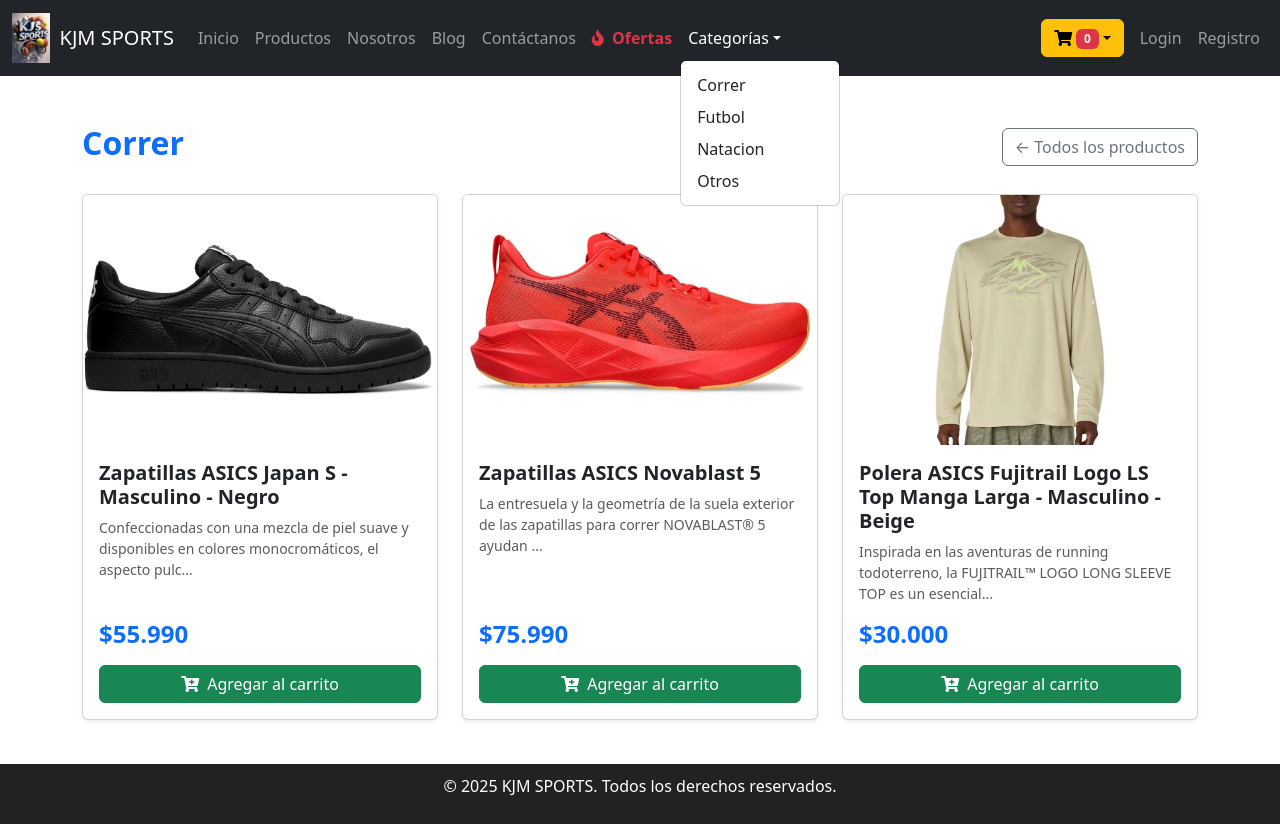
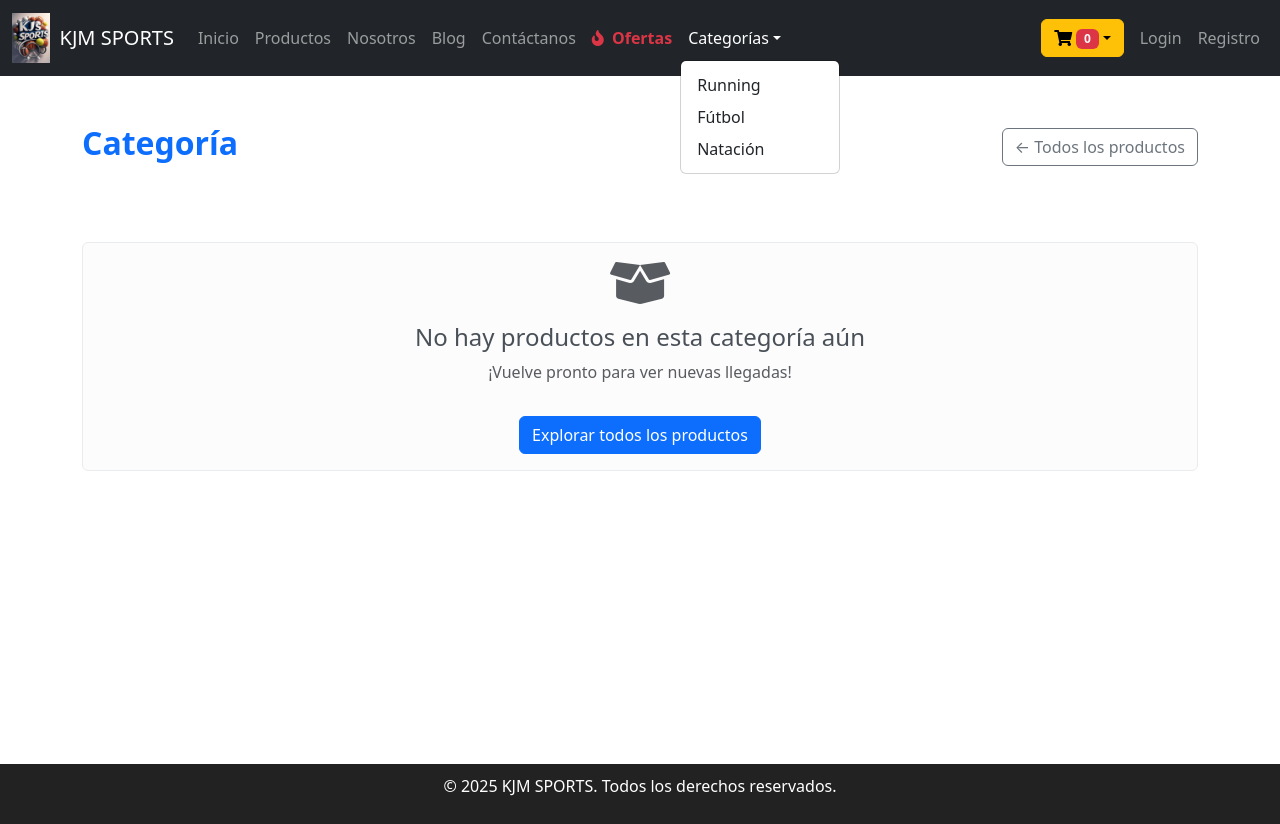
Before and after one commit to jorgealvarezbriceno/kjmsports-prueba, a React (Vite) app: page /categoria/correr in a window 1280 px wide. Both pictures are taken after a click on the button "Categorías". Built offline with nearby package versions, Linux system fonts and the light colour scheme.

Commit message:
correcion categtorias y ofertas

```diff
--- a/src/components/Navbar.jsx
+++ b/src/components/Navbar.jsx
@@ -73,22 +73,34 @@ const Navbar = () => {
                             </Link>
                             </li>
                         <li className="nav-item dropdown">
-                            <a className="nav-link dropdown-toggle" href="#" data-bs-toggle="dropdown">
+                                <a
+                                className="nav-link dropdown-toggle"
+                                href="#"
+                                id="categoriasDropdown"
+                                role="button"
+                                data-bs-toggle="dropdown"
+                                aria-expanded="false"
+                            >
                                 Categorías
                             </a>
-                            <ul className="dropdown-menu">
-                                {categories.map(category => (
-                                    <li key={category.id}>
-                                        <Link
-                                            to={`/categoria/${category.name.toLowerCase()}`}
-                                            className="dropdown-item"
-                                        >
-                                            {category.name.charAt(0).toUpperCase() + category.name.slice(1)}
-                                        </Link>
-                                    </li>
-                                ))}
+                            <ul className="dropdown-menu" aria-labelledby="categoriasDropdown">
+                                <li>
+                                <Link to="/categoria/running" className="dropdown-item">
+                                    Running
+                                </Link>
+                                </li>
+                                <li>
+                                <Link to="/categoria/futbol" className="dropdown-item">
+                                    Fútbol
+                                </Link>
+                                </li>
+                                <li>
+                                <Link to="/categoria/natacion" className="dropdown-item">
+                                    Natación
+                                </Link>
+                                </li>
                             </ul>
-                        </li>
+                            </li>
 
                     </ul>
 
--- a/src/data/productos.js
+++ b/src/data/productos.js
@@ -12,26 +12,26 @@ import productos11 from '../assets/images/productos11.webp';
 import productos12 from '../assets/images/productos12.jpg';
 
 export const productosData = [
-  // ==================== CATEGORÍA: CORRER ====================
+  //  CATEGORÍA: CORRER
   {
     id: 1,
     nombre: 'Zapatillas ASICS Japan S - Masculino - Negro',
     precio: 55990,
-    precioOferta: 39990, // OFERTA: -29%
+    precioOferta: 39990,
     imagen: productos1,
     descripcion: 'Confeccionadas con una mezcla de piel suave y disponibles en colores monocromáticos, el aspecto pulcro y atractivo de estas zapatillas te llevará de la oficina a la calle con gran estilo y comodidad.',
     unidad_moneda: 'CLP',
-    categoria: 'correr'
+    categoria: 'running'
   },
   {
     id: 2,
     nombre: 'Zapatillas ASICS Novablast 5',
     precio: 75990,
-    precioOferta: 59990, // OFERTA: -21%
+    precioOferta: 59990,
     imagen: productos2,
     descripcion: 'La entresuela y la geometría de la suela exterior de las zapatillas para correr NOVABLAST® 5 ayudan a producir una carrera llena de energía.',
     unidad_moneda: 'CLP',
-    categoria: 'correr'
+    categoria: 'running'
   },
   {
     id: 8,
@@ -40,15 +40,15 @@ export const productosData = [
     imagen: productos8,
     descripcion: 'Inspirada en las aventuras de running todoterreno, la FUJITRAIL™ LOGO LONG SLEEVE TOP es un esencial de rendimiento diario para el trail running.',
     unidad_moneda: 'CLP',
-    categoria: 'correr'
+    categoria: 'running'
   },
 
-  // ==================== CATEGORÍA: FÚTBOL ====================
+  //  CATEGORÍA: FÚTBOL
   {
     id: 4,
     nombre: 'Nike Phantom 6 Low Club',
     precio: 15750,
-    precioOferta: 9990, // OFERTA: -37%
+    precioOferta: 9990,
     imagen: productos4,
     descripcion: 'Para comenzar o solo para jugar por diversión, los tacos Club te llevan al campo sin comprometer la calidad.',
     unidad_moneda: 'CLP',
@@ -58,19 +58,19 @@ export const productosData = [
     id: 5,
     nombre: 'Polera Anthony Edwards',
     precio: 12000,
-    precioOferta: 8900, // OFERTA: -26%
+    precioOferta: 8900,
     imagen: productos5,
     descripcion: 'Representa a tu estrella en ascenso favorita con esta Anthony Edwards de adidas. Esta polera estampada celebra el juego dinámico y la energía infecciosa de uno de los jugadores más entretenidos.',
     unidad_moneda: 'CLP',
     categoria: 'futbol'
   },
 
-  // ==================== CATEGORÍA: NATACIÓN ====================
+  //  CATEGORÍA: NATACIÓN
   {
     id: 10,
     nombre: 'Lentes Natación Unisex Biofuse 2.0 Negro',
     precio: 24990,
-    precioOferta: 18990, // OFERTA: -24%
+    precioOferta: 18990,
     imagen: productos10,
     descripcion: 'Nuestras gafas Biofuse acaban de mejorar. Presentamos Biofuse 2.0. Aún con nuestra tecnología Speedo Biofuse® de mayor venta',
     unidad_moneda: 'CLP',
@@ -80,14 +80,14 @@ export const productosData = [
     id: 11,
     nombre: 'Naricera Natación Speedo Biofuse Clear',
     precio: 15990,
-    precioOferta: 11990, // OFERTA: -25%
+    precioOferta: 11990,
     imagen: productos11,
     descripcion: 'Nuestro clip para la nariz más cómodo hasta la fecha. El Clip para la Nariz Biofuse ofrece el nivel perfecto de seguridad y comodidad',
     unidad_moneda: 'CLP',
     categoria: 'natacion'
   },
 
-  // ==================== CATEGORÍA: OTROS (opcional) ====================
+  //  OTROS
   {
     id: 3,
     nombre: 'Nike Sportswear Club Fleece Polerón con gorro sin cierre para niños',
--- a/src/pages/Categoria.jsx
+++ b/src/pages/Categoria.jsx
@@ -22,15 +22,15 @@ const Categoria = () => {
     (producto) => producto.categoria === slug
   );
 
-  // Mapear slug a nombre de categoría
+
   const nombreCategoria = {
-    correr: 'Correr',
+    running: 'Running',
     futbol: 'Fútbol',
     natacion: 'Natación',
     otros: 'Otros Productos'
   }[slug] || 'Categoría';
 
-  // Manejar clic en "Agregar al carrito"
+  // Manejo del clickksss
   const handleAddToCart = (producto) => {
     addToCart(producto);
 
@@ -59,7 +59,7 @@ const Categoria = () => {
           </div>
         </div>
       ) : (
-        /* Grid de productos */
+        /* productos */
         <div className="row row-cols-1 row-cols-md-3 g-4">
           {productosFiltrados.map((producto) => (
             <div key={producto.id} className="col">
```
